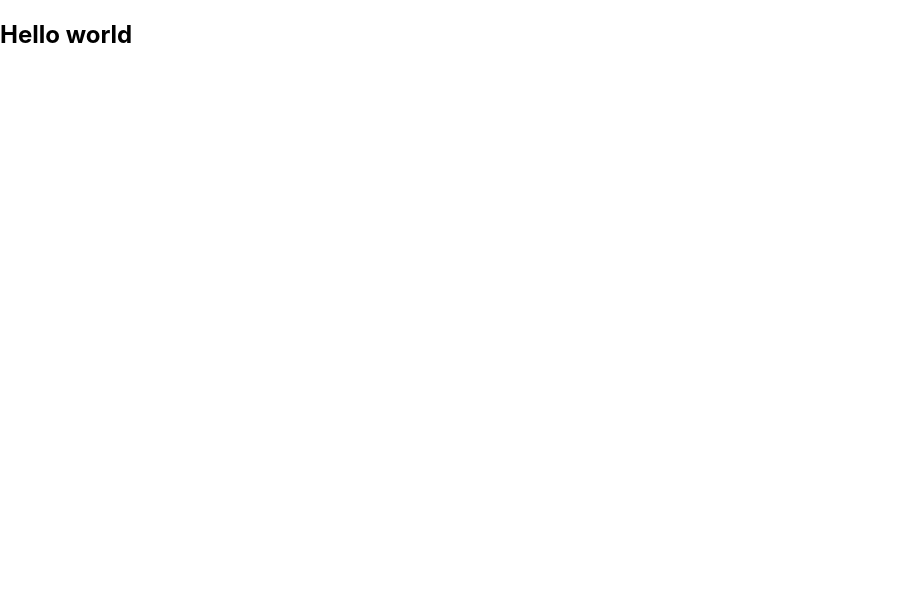
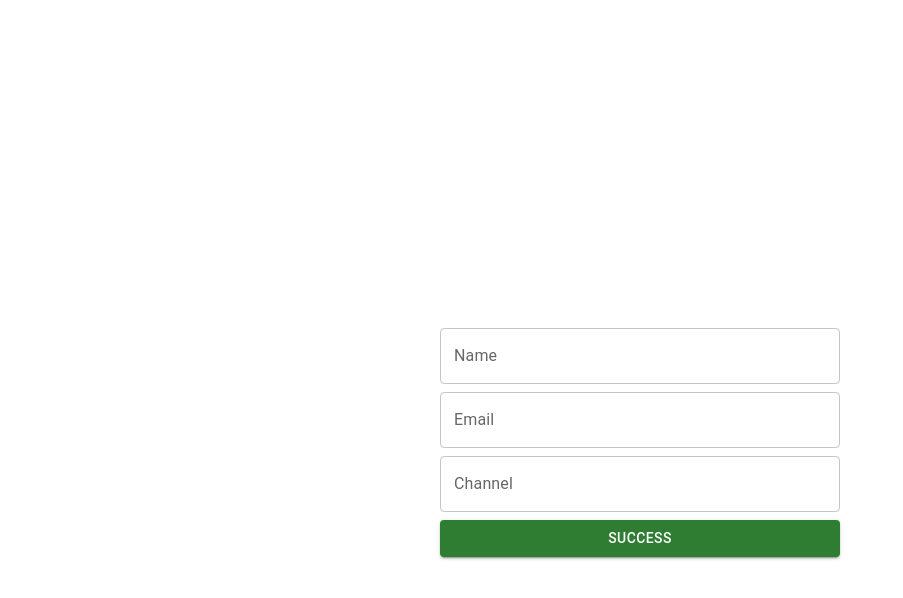
Before and after one commit to urbain32/formik-react, a React (Create React App) app: page / in a window 1280 px wide. Shown: the top 598 px of the page, without its empty margins (0-903 px from the left). Built offline with nearby package versions, Linux system fonts and the light colour scheme; the HTML template or start-up script is replaced by a standard one.

Commit message:
creating the form

```diff
--- a/src/App.js
+++ b/src/App.js
@@ -1,7 +1,9 @@
+import SimpleForm from "./components/SimpleForm";
+
 function App() {
   return (
     <div className='App'>
-      <h2>Hello world</h2>
+      <SimpleForm/>
     </div>
   );
 }
--- /dev/null
+++ b/src/components/SimpleForm.js
@@ -0,0 +1,33 @@
+import { Box, Button, TextField } from '@mui/material';
+import React from 'react';
+
+const SimpleForm = () => {
+
+  return (
+    <Box
+      component='form'
+      sx={{
+        '& > :not(style)': { m: 1, width: '400px',borderRadius:10 },
+      }}
+      noValidate
+      autoComplete='off'
+    >
+      <div>
+        <TextField fullWidth id='name' label='Name' variant='outlined' />
+      </div>
+      <div>
+        <TextField fullWidth id='email' label='Email' variant='outlined' />
+      </div>
+      <div>
+        <TextField fullWidth id='channel' label='Channel' variant='outlined' />
+      </div>
+      <div>
+        <Button fullWidth al type='submit' variant='contained' color='success'>
+          Success
+        </Button>
+      </div>
+    </Box>
+  );
+};
+
+export default SimpleForm;
--- a/src/index.css
+++ b/src/index.css
@@ -11,3 +11,8 @@ code {
   font-family: source-code-pro, Menlo, Monaco, Consolas, 'Courier New',
     monospace;
 }
+.App {
+ display: flex;
+ justify-content: center;
+ margin-top: 25%;
+}
```
Also changed, not shown: package.json (+6 -1 lines), 1 other file (tests, documents, lock files or other folders).
